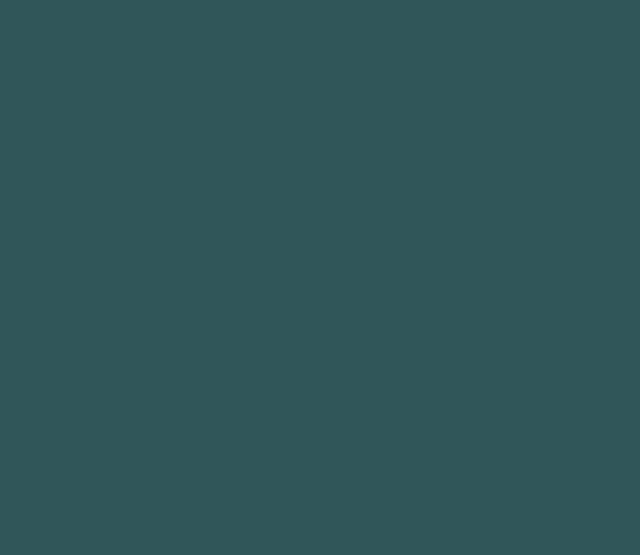
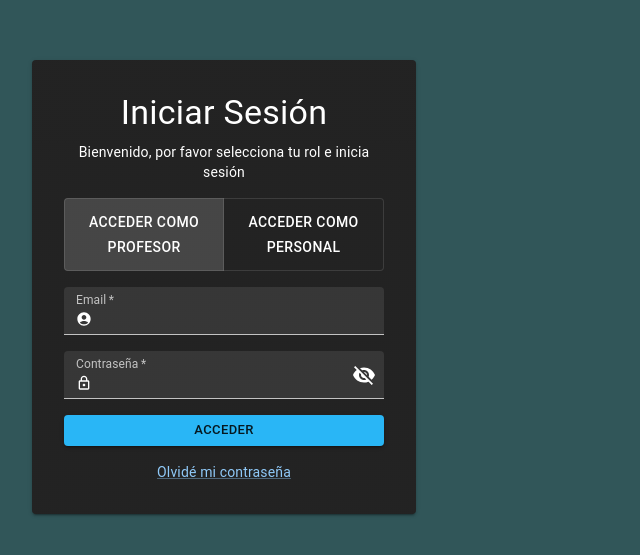
Before and after one commit to xStarH4ndx/ARQ-FRONT, a React (Vite) app: page /login in a window 1280 px wide. Before the commit this address had no page. Shown: the part 113-668 px from the top of the page, without its empty margins (0-640 px from the left). Built offline with nearby package versions, Linux system fonts and the light colour scheme.

Commit message:
modificaciones varias

```diff
--- a/src/App.css
+++ b/src/App.css
@@ -1,6 +1,10 @@
 #root {
   width: 100%;
   height: 100%;
-  margin: 0;
-  padding: 0;
+  margin: 0 auto;
+  padding: 2rem;
+  text-align: center;
 }
+.read-the-docs {
+  color: #888;
+}
--- a/src/components/common/Navbar.tsx
+++ b/src/components/common/Navbar.tsx
@@ -25,7 +25,7 @@ const Navbar = () => {
     <Box sx={{ flexGrow: 1 }}>
       <AppBar position="fixed">
         <Toolbar>
-          <Typography variant="h6" component={"div"} sx={{ flexGrow: 1 }}>
+          <Typography variant="h6" component={"div"} sx={{ flexGrow: 1, textAlign: 'left' }}>
             Bienvenido, {user?.name || 'Usuario'}
           </Typography>
           {menuOptions.map((option) => (
--- a/src/graphql/mutations/login.ts
+++ b/src/graphql/mutations/login.ts
@@ -8,9 +8,9 @@ export const LOGIN_ADMIN = gql`
   }
 `
 
-export const LOGIN_PARENT = gql`
-  mutation LoginParent($email: String!, $password: String!) {
-    loginParent(email: $email, password: $password) {
+export const LOGIN_PERSONAL = gql`
+  mutation LoginPersonal($email: String!, $password: String!) {
+    loginPersonal(email: $email, password: $password) {
       access_token
     }
   }
--- a/src/hooks/useUsuarios.ts
+++ b/src/hooks/useUsuarios.ts
@@ -1,5 +1,5 @@
 import { ApolloClient, InMemoryCache, gql } from "@apollo/client"
-import { LOGIN_ADMIN, LOGIN_PARENT, LOGIN_TEACHER } from "../graphql/mutations/login"
+import { LOGIN_ADMIN, LOGIN_PERSONAL, LOGIN_TEACHER } from "../graphql/mutations/login"
 import { GET_USUARIOS } from "../graphql/queries/getUsers"
 import { useUserStore } from "../store/UserStorage"
 import { client } from "../api/client" // Tu configuración de ApolloClient
@@ -28,9 +28,9 @@ export const useUsuarios = {
     return { access_token }
   },
 
-  loginParent: async (data: LoginData): Promise<LoginResponse> => {
+  loginPersonal: async (data: LoginData): Promise<LoginResponse> => {
     const { data: response } = await client.mutate({
-      mutation: LOGIN_PARENT,
+      mutation: LOGIN_PERSONAL,
       variables: data,
     })
     const access_token = response.loginParent.access_token
--- a/src/pages/sesion/loginPage.tsx
+++ b/src/pages/auth/loginPage.tsx
@@ -13,7 +13,7 @@ export const LoginPage: React.FC = () => {
   const { setUserData } = useUserStore();
   const [email, setEmail] = useState<string>('');
   const [password, setPassword] = useState<string>('');
-  const [role, setRole] = useState<'apoderado' | 'profesor'>('apoderado');
+  const [role, setRole] = useState<'profesor' | 'personal'>('profesor');
   const [errorMessage, setErrorMessage] = useState<string | null>(null);
   const [loading, setLoading] = useState<boolean>(false);
   const [showPassword, setShowPassword] = useState(false);
@@ -25,7 +25,7 @@ export const LoginPage: React.FC = () => {
     else if (name === "password") setPassword(value);
   };
 
-  const handleRoleChange = (event: React.MouseEvent<HTMLElement>, newRole: 'apoderado' | 'profesor' | null) => {
+  const handleRoleChange = (event: React.MouseEvent<HTMLElement>, newRole: 'profesor' | 'personal' | null) => {
     if (newRole) setRole(newRole);
   };
 
@@ -34,19 +34,19 @@ export const LoginPage: React.FC = () => {
     setLoading(true);
     try {
       const loginFunction =
-        role === 'apoderado'
-          ? useUsuarios.loginParent
-          : useUsuarios.loginTeacher;
+        role === 'profesor'
+          ? useUsuarios.loginTeacher
+          : useUsuarios.loginPersonal;
 
       const { access_token } = await loginFunction({ email, password });
 
       setUserData({
         access_token,
         email,
-        role: role === 'apoderado' ? 'parent' : 'teacher',
+        role: role === 'profesor' ? 'teacher' : 'personal',
       });
 
-      navigate(role === 'profesor' ? '/teacher' : '/parent');
+      navigate(role === 'personal' ? '/personal' : '/teacher');
 
     } catch (error) {
       console.error('Error en el login:', error);
@@ -59,7 +59,7 @@ export const LoginPage: React.FC = () => {
   const handleCloseSnackbar = () => setErrorMessage(null);
 
   return (
-    <Paper elevation={2} sx={{ p: 4, display: 'flex', flexDirection: 'column', width: '320px' }}>
+    <Paper elevation={2} sx={{ p: 4, display: 'flex', flexDirection: 'column', width: '320px'}}>
       <Typography variant="h4">Iniciar Sesión</Typography>
       <Typography variant="body2" sx={{ mt: 1 }}>
         Bienvenido, por favor selecciona tu rol e inicia sesión
@@ -72,8 +72,8 @@ export const LoginPage: React.FC = () => {
         aria-label="Seleccionar rol"
         sx={{ mt: 2 }}
       >
-        <ToggleButton value="apoderado">Acceder como Apoderado</ToggleButton>
         <ToggleButton value="profesor">Acceder como Profesor</ToggleButton>
+        <ToggleButton value="apoderado">Acceder como Personal</ToggleButton>
       </ToggleButtonGroup>
 
       <form onSubmit={handleSubmit}>
--- a/src/route.tsx
+++ b/src/route.tsx
@@ -1,6 +1,7 @@
 import React from "react";
 import { Navigate, Route, Routes } from "react-router-dom";
 import {RouterLayout} from "./components/common/RouterLayout";
+import { LoginPage } from "./pages/auth/loginPage";
 
 //ADMINISTRADOR------------------------
 //TEACHER------------------------
@@ -12,6 +13,7 @@ export const AppRouter: React.FC = () => {
     <Routes>
       <Route path="/" element={<Navigate to="/login"/>}/>
       {/* Rutas sin el navbar */}
+      <Route path="/login" element={<LoginPage/>}/>
       <Route path="/" element={<RouterLayout/>}>
         {/* Rutas PROFESOR */}
         <Route path="/teacher" element={<TeacherPage/>} />
```
